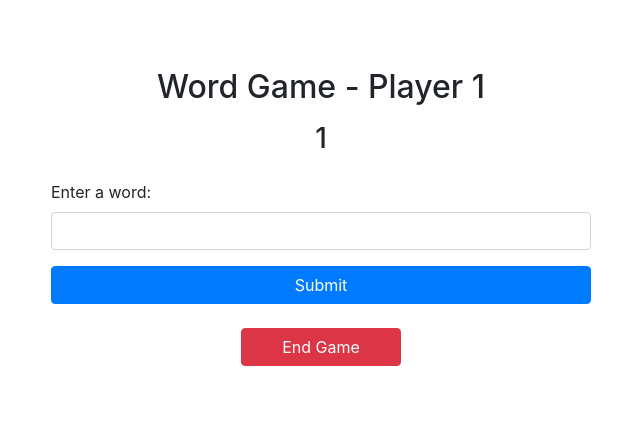
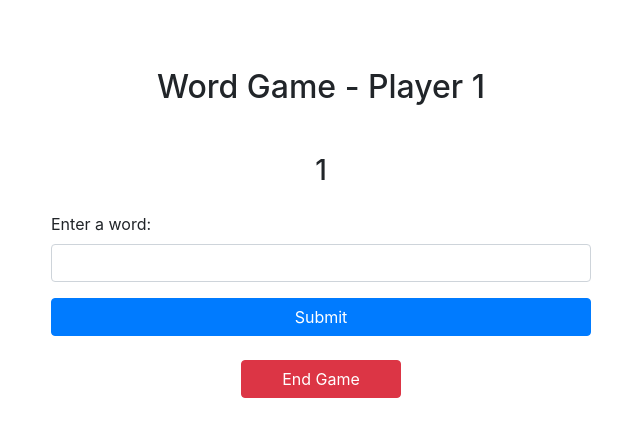
Before and after one commit to vigneshrajramesh/word-game, a PHP site: page /game.php in a window 1280 px wide. Shown: the top 428 px of the page, without its empty margins (319-959 px from the left). Run offline with PHP 8.4, Linux system fonts and the light colour scheme; the visitor is signed in with stand-in values (Sample User, id 1).

Commit message:
issue fix

```diff
--- a/game.php
+++ b/game.php
@@ -55,7 +55,7 @@ unset($_SESSION['flash_message']); // Clear flash message after displaying
             <div class="alert alert-info"><?php echo $flashMessage; ?></div>
         <?php endif; ?>
         <?php if (!$gameEnded) : ?>
-            <div class="text-center mb-4">
+            <div class="text-center mt-5 mb-4">
                 <h3><?php echo $availableLetters; ?></h3>
             </div>
 
--- a/process.php
+++ b/process.php
@@ -16,7 +16,7 @@ function isValidWord($word, $availableLetters)
 	}
 
 	// For simplicity, assume all submitted words are valid
-	return isValidEnglishWord($word);
+	return true;
 }
 
 // Function to check if a word is valid using dictionary API
```
